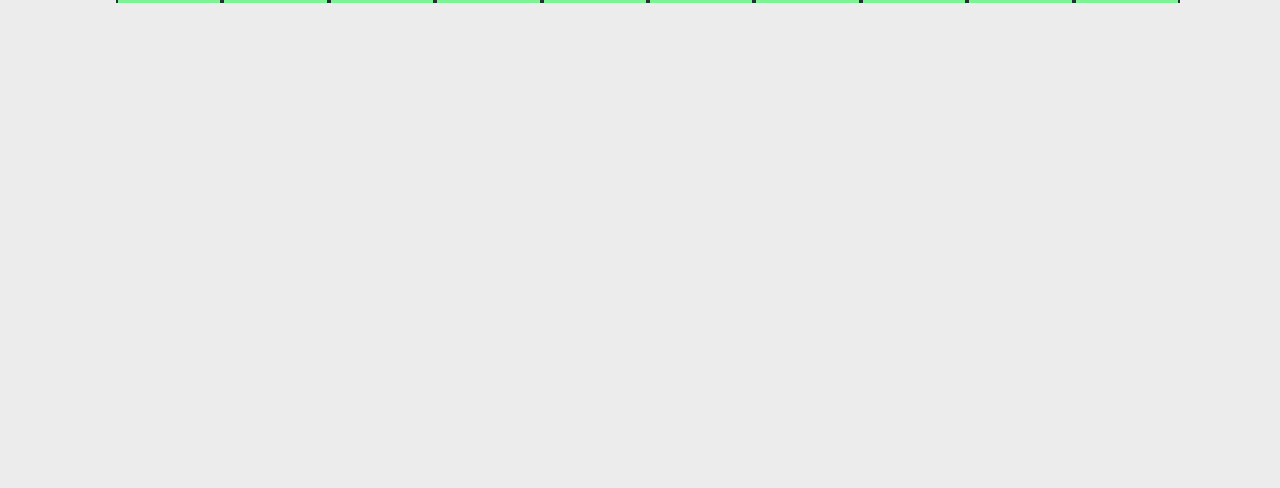
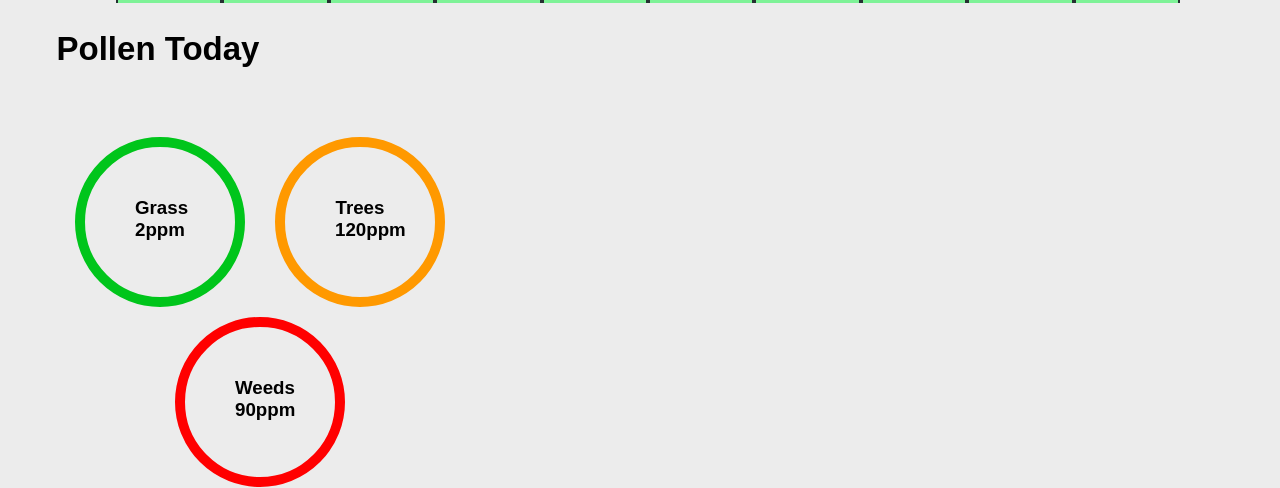
Before and after one commit to jacobv1234/HAG-website, a Flask app: page /weather in a window 1280 px wide. Shown: the part 312-800 px from the top of the page. Run offline with Flask 2, Linux system fonts and the light colour scheme.

Commit message:
Add files via upload

```diff
--- /dev/null
+++ b/HAG website/functions/ambee.py
@@ -0,0 +1,19 @@
+"""This file contains functions that relate to
+Ambee's API. Until a subscription is
+acquired this will generate dummy data.
+
+Subscriptions are not free, however after talking
+to Ambee's support team they have agreed to extend
+my free trial long enough for this to be graded."""
+
+class Ambee:
+    # space for __init__ to load auth key
+    def __init__(self):
+        pass
+
+    def get_pollen(self, long, lat):
+        return {
+            'grass' : 2,
+            'trees' : 120,
+            'weeds' : 90
+        }
--- a/HAG website/functions/openweather.py
+++ b/HAG website/functions/openweather.py
@@ -4,13 +4,13 @@ acquired this will generate dummy data."""
 
 class OpenWeather:
     # space for __init__ to load auth key
-    def __init__():
+    def __init__(self):
         pass
 
-    def reverse_geocoding(long, lat):
+    def reverse_geocoding(self, long, lat):
         return 'Norwich', 'UK'
 
-    def forecast(long, lat, time):
+    def forecast(self, long, lat, time):
         return {
             'Now': {
                 'type':'01d', # the type refers to the icons openweather provide
@@ -49,7 +49,7 @@ class OpenWeather:
                 'temp': 9
             },
             '7pm': {
-                'type': '09d',
+                'type': '09n',
                 'temp': 8
             }
         }
--- a/HAG website/main.py
+++ b/HAG website/main.py
@@ -3,8 +3,11 @@ from flask import Flask, render_template, url_for, request, jsonify
 from flask_cors import CORS
 
 # local imports
-from functions.openweather import OpenWeather as ow
+from functions.openweather import OpenWeather
+from functions.ambee import Ambee
 
+ow = OpenWeather()
+am = Ambee()
 
 # create the app
 app = Flask(__name__)
@@ -45,9 +48,13 @@ def weather_data_generation():
     city, country = ow.reverse_geocoding(longitude,latitude)
     forecast = ow.forecast(longitude,latitude,time)
 
+    # Ambee interactions
+    pollen = am.get_pollen(longitude,latitude)
+
     response = {
         'location': [city,country],
-        'forecast': forecast
+        'forecast': forecast,
+        'pollen' : pollen
     }
 
     return jsonify(response), 200
--- a/HAG website/static/weather.css
+++ b/HAG website/static/weather.css
@@ -48,6 +48,8 @@ body {
 }
 
 /* Main body */
+
+/* Weather */
 .Weather-title > h1 {
     position: absolute;
     top: 100px;
@@ -140,3 +142,61 @@ body {
 .Hour9 {
     left: calc(50% + (4 * max(8%,102px)) + 16px)
 }
+
+
+
+/* Pollen */
+
+.Pollen-title {
+    position: absolute;
+    top: 40%;
+    font-family: Arial, Helvetica, sans-serif;
+    font-size: 33px;
+    width: 300px;
+    text-align: center;
+}
+
+.Pollen-Grass {
+    position: absolute;
+    top: calc(50% + 30px);
+    left: 75px;
+    font-family: Arial, Helvetica, sans-serif;
+    width: 50px;
+    height: 50px;
+    border-color: #00bf63;
+    border-style: solid;
+    border-width: 10px;
+    text-align: center;
+    border-radius: 100%;
+    padding: 50px;
+}
+
+.Pollen-Trees {
+    position: absolute;
+    top: calc(50% + 30px);
+    left: 275px;
+    font-family: Arial, Helvetica, sans-serif;
+    width: 50px;
+    height: 50px;
+    border-color: #00bf63;
+    border-style: solid;
+    border-width: 10px;
+    text-align: center;
+    border-radius: 100%;
+    padding: 50px;
+}
+
+.Pollen-Weeds {
+    position: absolute;
+    top: calc(50% + 210px);
+    left: 175px;
+    font-family: Arial, Helvetica, sans-serif;
+    width: 50px;
+    height: 50px;
+    border-color: #00bf63;
+    border-style: solid;
+    border-width: 10px;
+    text-align: center;
+    border-radius: 100%;
+    padding: 50px;
+}
--- a/HAG website/static/weather.js
+++ b/HAG website/static/weather.js
@@ -39,12 +39,77 @@ let full_location = (data.location[0] + ', ' + data.location[1])
 document.querySelector('.Location').innerHTML = full_location
 
 // times, temperatures, and images
-for (i=0; i<10; i++)  {
-    time = data[i]
+
+let times = Object.keys(data['forecast'])
+console.log(times)
+let time = ''
+
+// this is as Now is at the end of the json
+time = 'Now'
+console.log(time)
+img_code = data['forecast']['Now']['type']
+temp = data['forecast']['Now']['temp']
+object_name = '.Hour0'
+document.querySelector(object_name).innerHTML = '<h6 class="Time0">Now</h6><img src="https://openweathermap.org/img/wn/'+img_code+'@2x.png"><h6 class="Temp0">'+temp+'°C</h6>'
+
+// iterate the rest
+for (i=0; i<9; i++)  {
+    time = times[i]
     console.log(time)
-    img_code = data[time].type
-    temp = data[time].temp
-    document.querySelector('.Hour' + i).innerHTML = '<h6 class="Time0">'+time+'</h6><img src="https://openweathermap.org/img/wn/'+img_code+'@2x.png"><h6 class="Temp0">'+temp+'</h6>'
+    img_code = data['forecast'][time]['type']
+    temp = data['forecast'][time]['temp']
+    object_name = '.Hour'+(i+1)
+    document.querySelector(object_name).innerHTML = '<h6 class="Time0">'+time+'</h6><img src="https://openweathermap.org/img/wn/'+img_code+'@2x.png"><h6 class="Temp0">'+temp+'°C</h6>'
+}
+
+
+// pollen
+const green = '#00c51b'
+const yellow = '#ff9900'
+const red = '#ff0000'
+const purple = '#830b4a'
+
+
+let grass = document.querySelector('.Pollen-Grass')
+let trees = document.querySelector('.Pollen-Trees')
+let weeds = document.querySelector('.Pollen-Weeds')
+grass.innerHTML = 'Grass '+ data['pollen']['grass'] +'ppm'
+trees.innerHTML = 'Trees '+ data['pollen']['trees'] +'ppm'
+weeds.innerHTML = 'Weeds '+ data['pollen']['weeds'] +'ppm'
+
+
+// the numbers for the colour change come from the table on Kleenex Pollen Pal
+// trees colour change
+if (data['pollen']['trees'] < 96) {
+    trees.style.borderColor = green
+} else if (data['pollen']['trees'] < 208) {
+    trees.style.borderColor = yellow
+} else if (data['pollen']['trees'] < 704) {
+    trees.style.borderColor = red
+} else {
+    trees.style.borderColor = purple
+}
+
+// grass colour change
+if (data['pollen']['grass'] < 30) {
+    grass.style.borderColor = green
+} else if (data['pollen']['grass'] < 61) {
+    grass.style.borderColor = yellow
+} else if (data['pollen']['grass'] < 342) {
+    grass.style.borderColor = red
+} else {
+    grass.style.borderColor = purple
+}
+
+// weeds colour change
+if (data['pollen']['weeds'] < 21) {
+    weeds.style.borderColor = green
+} else if (data['pollen']['weeds'] < 78) {
+    weeds.style.borderColor = yellow
+} else if (data['pollen']['weeds'] < 267) {
+    weeds.style.borderColor = red
+} else {
+    weeds.style.borderColor = purple
 }
 
 });
--- a/HAG website/templates/weather.html
+++ b/HAG website/templates/weather.html
@@ -76,5 +76,12 @@
         </div>
     </div>
     <script src="{{url_for('static',filename='weather.js')}}"></script>
+
+
+    <!-- Pollen counts -->
+    <h1 class="Pollen-title">Pollen Today</h1>
+    <h3 class="Pollen-Grass">Grass ppm</h3>
+    <h3 class="Pollen-Trees">Trees ppm</h3>
+    <h3 class="Pollen-Weeds">Weeds ppm</h3>
 </body>
 </html>
```
Also changed, not shown: 2 other files.
